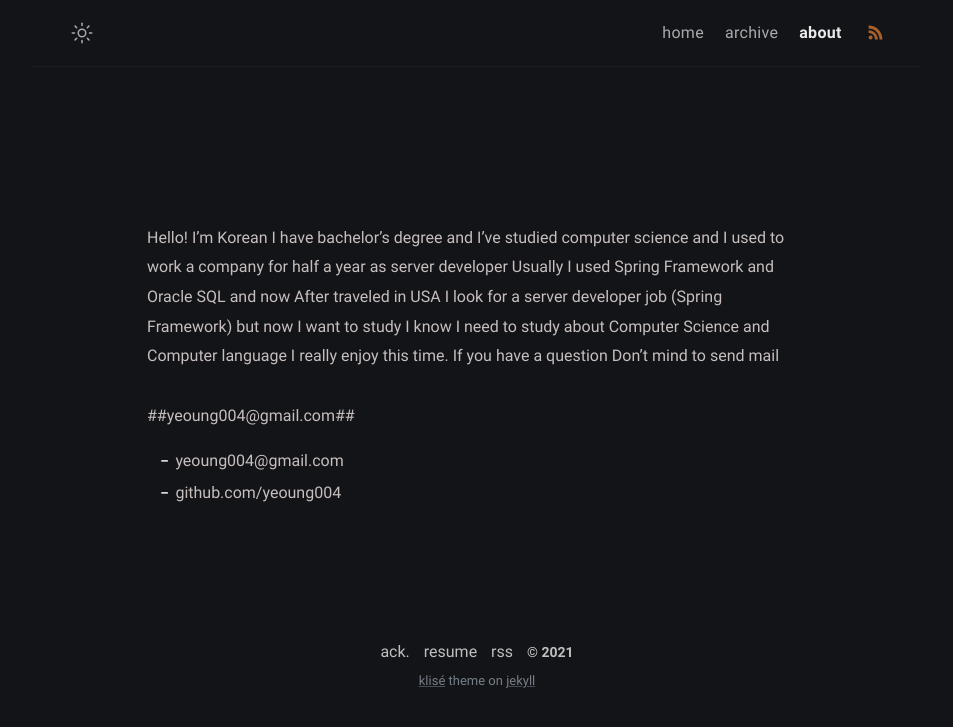
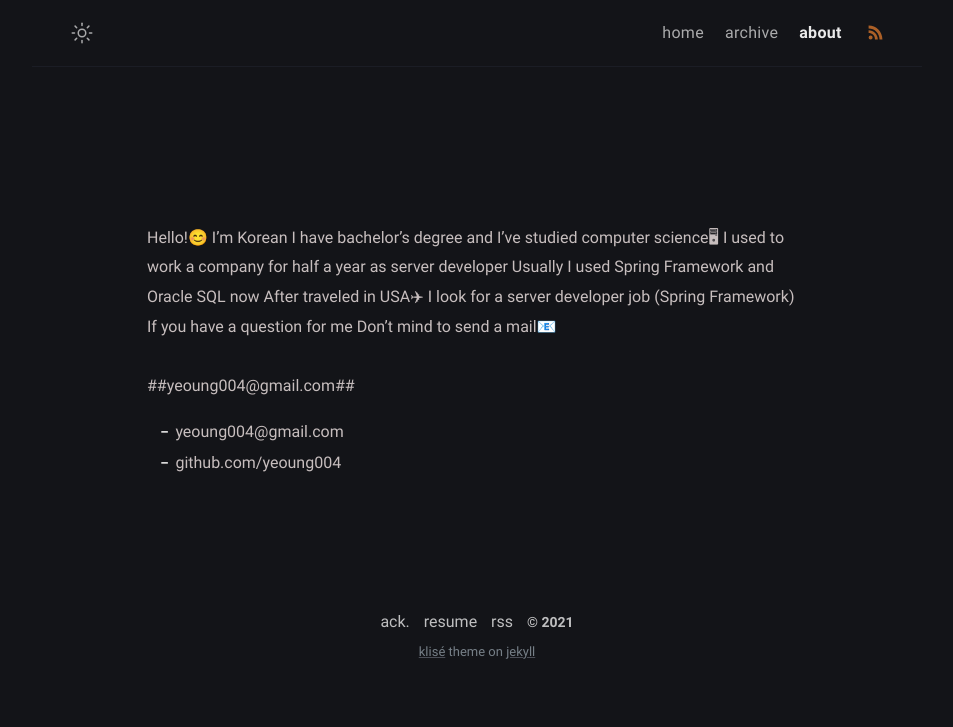
Before and after one commit to yeoung004/yeoung004.github.io, a Jekyll site: the page built from about.md, in a window 1280 px wide. Shown: the top 727 px of the page, without its empty margins (163-1116 px from the left). Built offline with Jekyll 4.4.1, drawn with Linux system fonts in a browser that asks for light colours.

Commit message:
Update about.md
test

```diff
--- a/about.md
+++ b/about.md
@@ -10,8 +10,11 @@ now After traveled in USA✈ I look for a server developer job (Spring Framework
 comments: false
 ---
 
-Hello! I'm Korean I have bachelor's degree and I've studied computer science and I used to work a company for half a year as server developer Usually I used Spring Framework and Oracle SQL and now After traveled in USA I look for a server developer job (Spring Framework) but now I want to study I know I need to study about Computer Science and Computer language I really enjoy this time.
-If you have a question Don't mind to send mail
+Hello!😊 I'm Korean I have bachelor's degree and I've studied computer science🖥
+I used to work a company for half a year as server developer
+Usually I used Spring Framework and Oracle SQL
+now After traveled in USA✈ I look for a server developer job (Spring Framework)
+If you have a question for me Don't mind to send a mail📧
 
 ##yeoung004@gmail.com##
 
```
